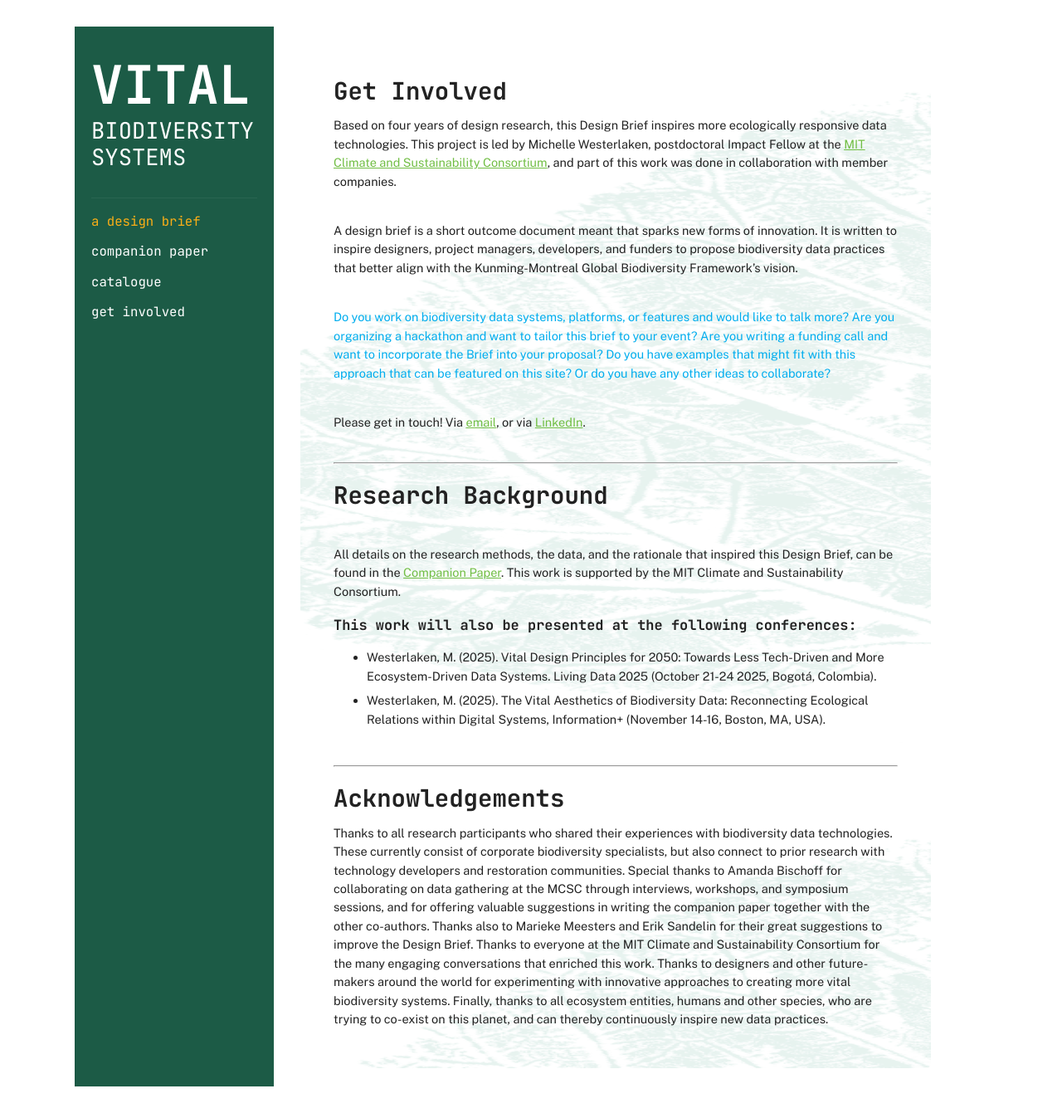
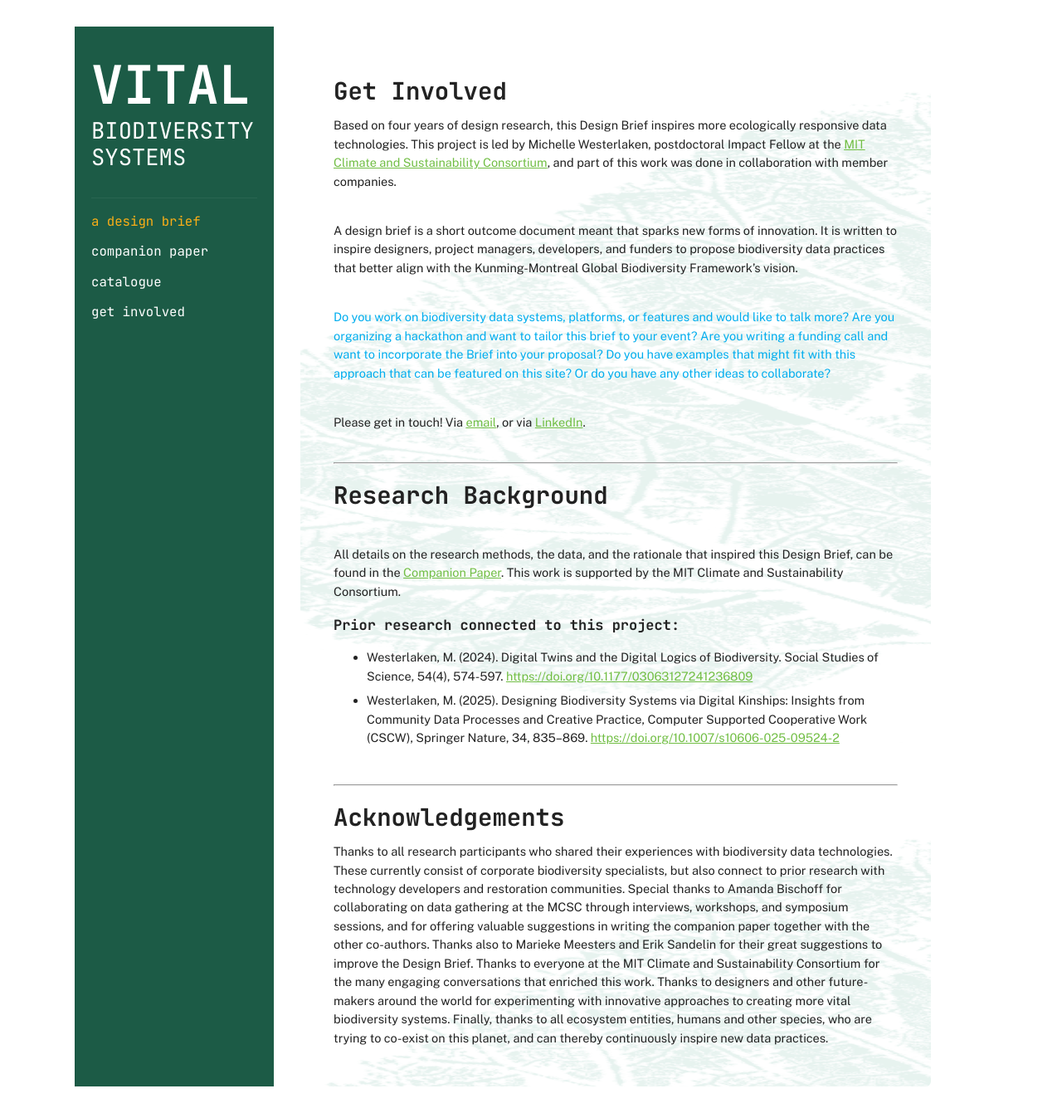
Before and after one commit to vitalbiodiversity/vitalbiodiversity.github.io, a Jekyll site: the page built from get-involved.md, in a window 1280 px wide and 1341 px high. Shown: the whole window at 83% size. Built offline with Jekyll 4.4.1, drawn with Linux system fonts in a browser that asks for light colours.

Commit message:
Update get-involved.md

```diff
--- a/get-involved.md
+++ b/get-involved.md
@@ -33,11 +33,11 @@ All details on the research methods, the data, and the rationale that inspired t
 
 
 
-### This work will also be presented at the following conferences:
+### Prior research connected to this project:
 
-- Westerlaken, M. (2025). Vital Design Principles for 2050: Towards Less Tech-Driven and More Ecosystem-Driven Data Systems. Living Data 2025 (October 21-24 2025, Bogotá, Colombia).
+- Westerlaken, M. (2024). Digital Twins and the Digital Logics of Biodiversity. Social Studies of Science, 54(4), 574-597.  <a href="https://doi.org/10.1177/03063127241236809">https://doi.org/10.1177/03063127241236809</a>
 
-- Westerlaken, M. (2025). The Vital Aesthetics of Biodiversity Data: Reconnecting Ecological Relations within Digital Systems, Information+ (November 14-16, Boston, MA, USA).
+- Westerlaken, M. (2025). Designing Biodiversity Systems via Digital Kinships: Insights from Community Data Processes and Creative Practice, Computer Supported Cooperative Work (CSCW), Springer Nature, 34, 835–869. <a href="https://doi.org/10.1007/s10606-025-09524-2">https://doi.org/10.1007/s10606-025-09524-2</a>
 
 <br>
 
```
